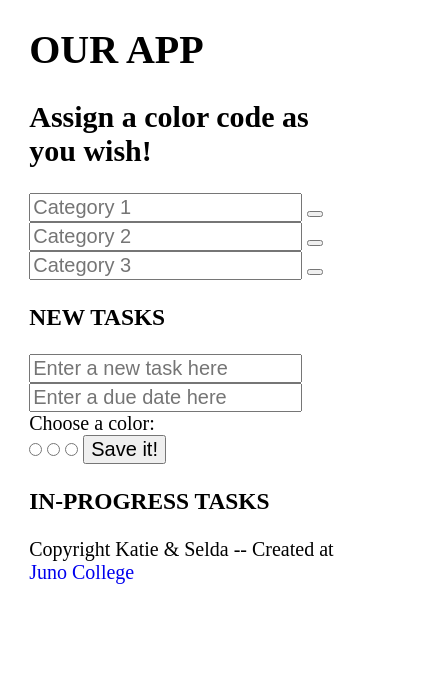
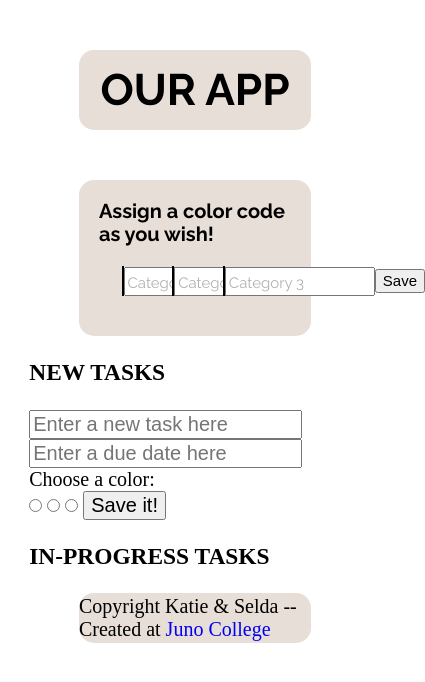
Before and after one commit to TrackMate-Project/TrackMate, a plain HTML site: page index.html in a window 390 px wide. Shown: the whole page, 425 px wide, since content can reach past the window. Drawn offline with Linux system fonts and the light colour scheme.

Commit message:
added styles to header and footer. issues to fix on header button. fixed html tag. created media queries partial

```diff
--- a/index.html
+++ b/index.html
@@ -5,6 +5,10 @@
     <meta http-equiv="X-UA-Compatible" content="IE=edge">
     <meta name="viewport" content="width=device-width, initial-scale=1.0">
     <title>Fantastic App by Katie and Selda</title>
+
+    <!-- Fontawesome link -->
+    <link rel="stylesheet" href="https://kit.fontawesome.com/b2d655916a.css" crossorigin="anonymous">
+
     <!-- Google Fonts -->
     <link rel="preconnect" href="https://fonts.googleapis.com">
     <link rel="preconnect" href="https://fonts.gstatic.com" crossorigin>
@@ -14,7 +18,7 @@
 </head>
 <body>
     <header>
-        <div class="wrapper">
+        <div class="mainHeading wrapper">
             <h1>OUR APP</h1>
         </div>
         <!-- ASIDE TO HAVE FLEX COLUMN -->
@@ -24,24 +28,33 @@
             <div class="formColorFlex">
             <!-- FORM TO SUBMIT COLOR-1 -->
                 <form action="#" method="#" class="color1Form">
-                    <div class="color1Div">
+                    <div class="color1Div"></div>
                     <label for="color1" class="sr-only">Category 1</label>
                     <input type="text" id="color1" placeholder="Category 1">
-                    <button class="colorLegendBut" id="color1But"></button>
+                    <button class="colorLegendBut" id="color1But">
+                        <!-- <i class="fa-duotone fa-check"></i> -->
+                        Save
+                    </button>
                 </form>
                 <!-- FORM TO SUBMIT COLOR-2 -->
                 <form action="#" method="#" class="color2Form">
                     <div class="color2Div"></div>
                     <label for="color2" class="sr-only">Category 2</label>
                     <input type="text" id="color2" placeholder="Category 2">
-                    <button class="colorLegendBut" id="color2But"></button>
+                    <button class="colorLegendBut" id="color2But">
+                        <!-- <i class="fa-duotone fa-check"></i> -->
+                        Save
+                    </button>
                 </form>
                 <!-- FORM TO SUBMIT COLOR-3 -->
                 <form action="#" method="#" class="color3Form">
                     <div class="color3Div"></div>
                     <label for="color3" class="sr-only">Category 3</label>
                     <input type="text" id="color3" placeholder="Category 3">
-                    <button class="colorLegendBut" id="color3But"></button>
+                    <button class="colorLegendBut" id="color3But">
+                        <!-- <i class="fa-duotone fa-check"></i> -->
+                        Save
+                    </button>
                 </form>
             </div>
 
@@ -95,9 +108,11 @@
 
     <footer>
         <div class="wrapper">
-            <p>Copyright Katie & Selda -- Created at <a href="https://junocollege.com/">Juno College</a></p>
+            <p>Copyright Katie & Selda -- Created at <a href="https://junocollege.com/">Juno College</a>
+            </p>
         </div>
     </footer>
+
 
     <script type="module" src="./javascript/script.js"></script>
 </body>
--- a/styles/sass/_footer.scss
+++ b/styles/sass/_footer.scss
@@ -0,0 +1,15 @@
+@use 'variables' as *;
+
+footer {
+    width: 70%;
+    margin: 0 auto;
+    div {
+        background-color: $background;
+        border-radius: 15px;
+        // width: 70%;
+        height: 50px;
+        display: flex;
+        justify-content: center;
+        align-items: center;
+    }
+}
--- a/styles/sass/_header.scss
+++ b/styles/sass/_header.scss
@@ -0,0 +1,92 @@
+@use 'variables' as *;
+
+header {
+    display: flex;
+    flex-direction: column;
+    justify-content: center;
+    align-items: center;
+    width: 70%;
+    margin: 0 auto;
+}
+.mainHeading {
+    background-color: $background;
+    font-family: $baseFont;
+    font-size: 1.1rem;
+    border-radius: 15px;
+    margin: 50px;
+    height: 80px;
+    display: flex;
+    justify-content: center;
+    align-items: center;
+}
+
+
+aside {
+    h2{
+        font-size: 1rem;
+        margin: 0 auto;
+    }
+    background-color: $background;
+    font-family: $baseFont;
+    border-radius: 15px;
+    margin: 20px;
+    padding: 20px;
+    display: flex;
+    flex-direction: column;
+}
+
+.formColorFlex {
+    display: flex;
+    flex-direction: row;
+    justify-content: space-around;
+    align-items: center;
+    margin: 20px;
+
+    .color1Form,
+    .color2Form,
+    .color3Form {
+        display: flex;
+        flex-direction: row;
+        justify-content: space-between;
+        align-items: center;
+        width: 30%;
+
+        input {
+            width: 150px;
+            // position: relative;
+        }
+        input::placeholder{
+            color: $placeholderColor;
+            font-size: 0.75rem;
+            font-family: $baseFont;
+        }
+    }
+    .colorLegendBut{
+        font-size: 0.75rem;
+        // position: absolute;
+    }
+
+    .color1Div,
+    .color2Div,
+    .color3Div {
+        height: 30px;
+        width: 30px;
+    }
+    .color1Div{
+        background-color: $color1;
+        border: 1px solid black;
+    }
+    .color2Div{
+        background-color: $color2;
+        border: 1px solid black;
+    }
+    .color3Div{
+        background-color: $color3;
+        border: 1px solid black;
+    }
+}
+
+
+// Color submit buttons to be changed with icons
+// color submit buttons to be positioned inside the input bar
+// Media Query partial created. The form container will change flex direction to column for mobile devices
--- /dev/null
+++ b/styles/sass/_media-queries.scss
@@ -0,0 +1 @@
+@use 'variables' as *;
--- a/styles/sass/style.scss
+++ b/styles/sass/style.scss
@@ -4,3 +4,4 @@
 @use 'header';
 @use 'main';
 @use 'footer';
+@use 'media-queries';
```
Also changed, not shown: styles/style.css.
